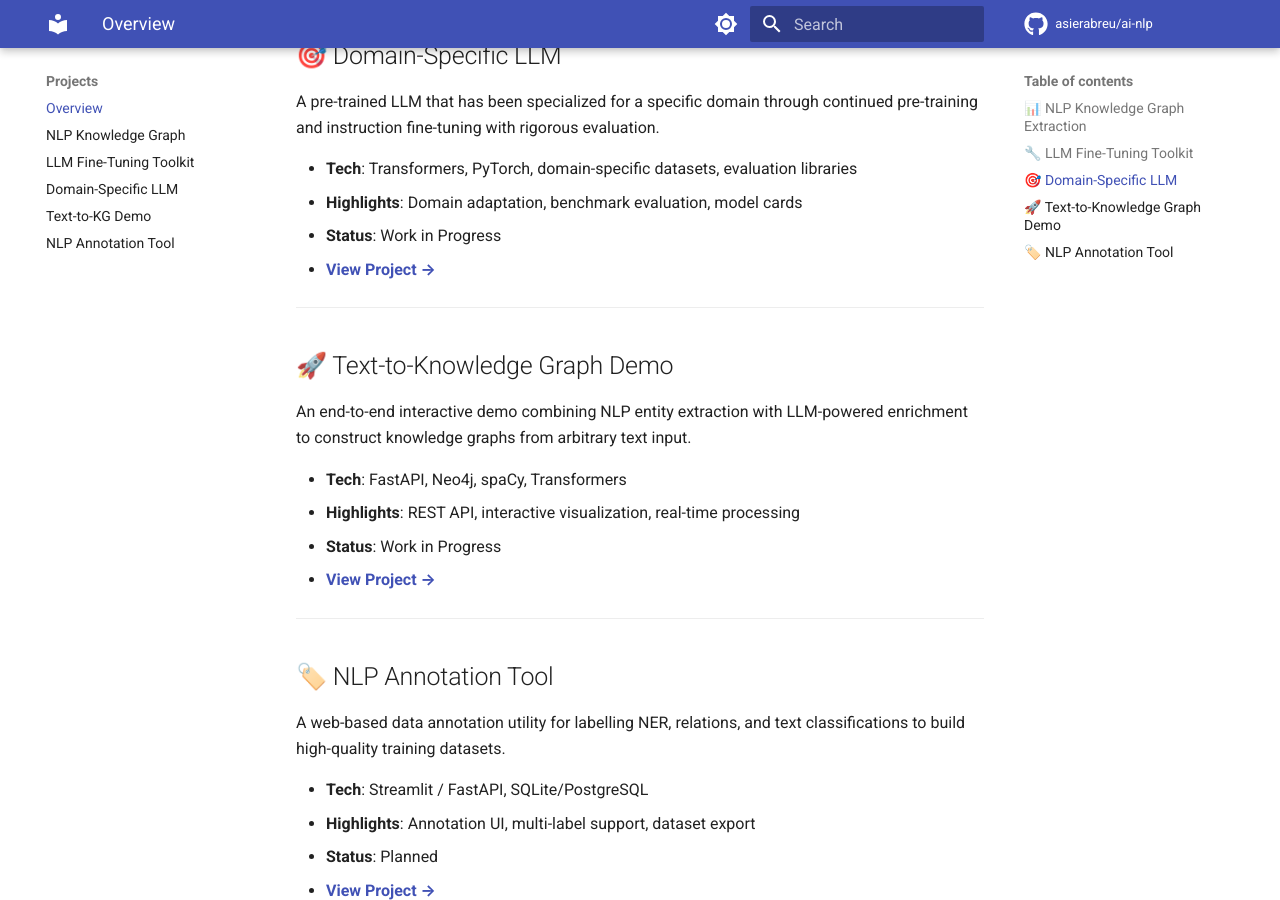
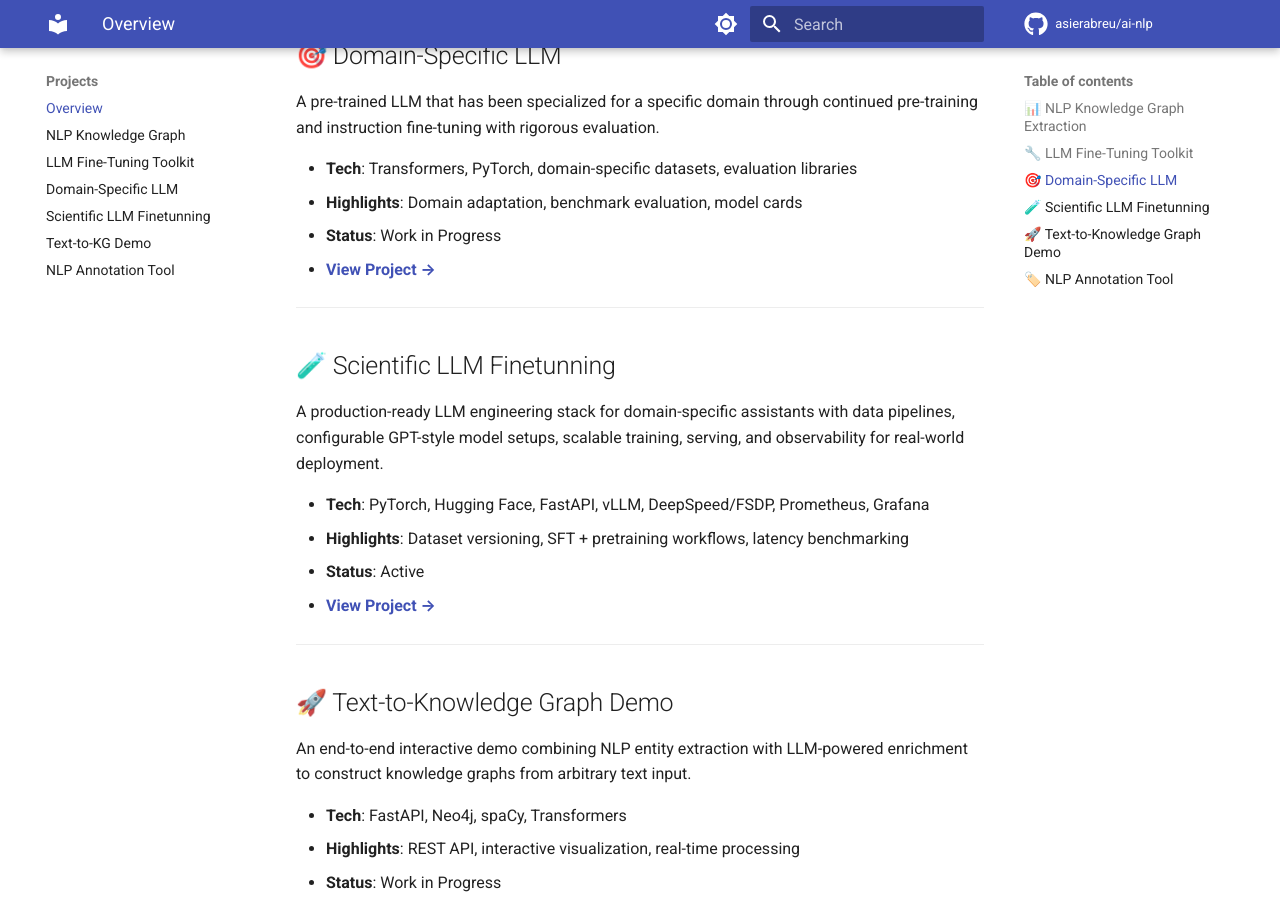
Before and after one commit to asierabreu/ai-nlp, an MkDocs documentation site: the page built from docs/docs/projects.md, in a window 1280 px wide and 900 px high, scrolled down 928 px. Built offline with MkDocs 1.6.1 and Material for MkDocs 9.7.7, drawn with Linux system fonts in a browser that asks for light colours; comment, search, counter and statistics services are not loaded; some of the changed text lies outside the part shown.

Commit message:
documentation updated

```diff
--- a/docs/docs/projects.md
+++ b/docs/docs/projects.md
@@ -41,6 +41,19 @@ continued pre-training and instruction fine-tuning with rigorous evaluation.
 
 ---
 
+## 🧪 Scientific LLM Finetunning
+
+A production-ready LLM engineering stack for domain-specific assistants with
+data pipelines, configurable GPT-style model setups, scalable training, serving,
+and observability for real-world deployment.
+
+- **Tech**: PyTorch, Hugging Face, FastAPI, vLLM, DeepSpeed/FSDP, Prometheus, Grafana
+- **Highlights**: Dataset versioning, SFT + pretraining workflows, latency benchmarking
+- **Status**: Active
+- **[View Project →](projects/scientific-llm-finetunning.md)**
+
+---
+
 ## 🚀 Text-to-Knowledge Graph Demo
 
 An end-to-end interactive demo combining NLP entity extraction with LLM-powered
--- a/docs/mkdocs.yml
+++ b/docs/mkdocs.yml
@@ -39,6 +39,7 @@ nav:
       - NLP Knowledge Graph: projects/nlp-knowledge-graph.md
       - LLM Fine-Tuning Toolkit: projects/llm-fine-tuning-toolkit.md
       - Domain-Specific LLM: projects/domain-specific-llm.md
+      - Scientific LLM Finetunning: projects/scientific-llm-finetunning.md
       - Text-to-KG Demo: projects/text2kg-demo.md
       - NLP Annotation Tool: projects/nlp-annotation-tool.md
   - Setup: setup.md
```
Also changed, not shown: other parts of docs/docs/projects.md (+1 -1 lines), docs/docs/index.md (+1 -0 lines), docs/docs/projects/scientific-llm-finetunning.md (added, +105 -0 lines).
